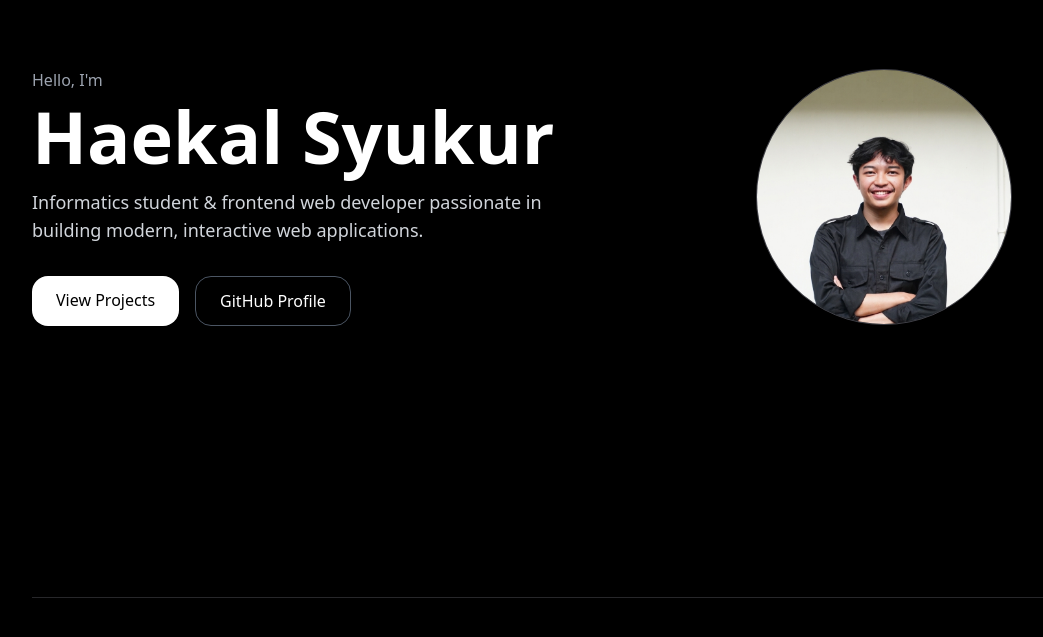
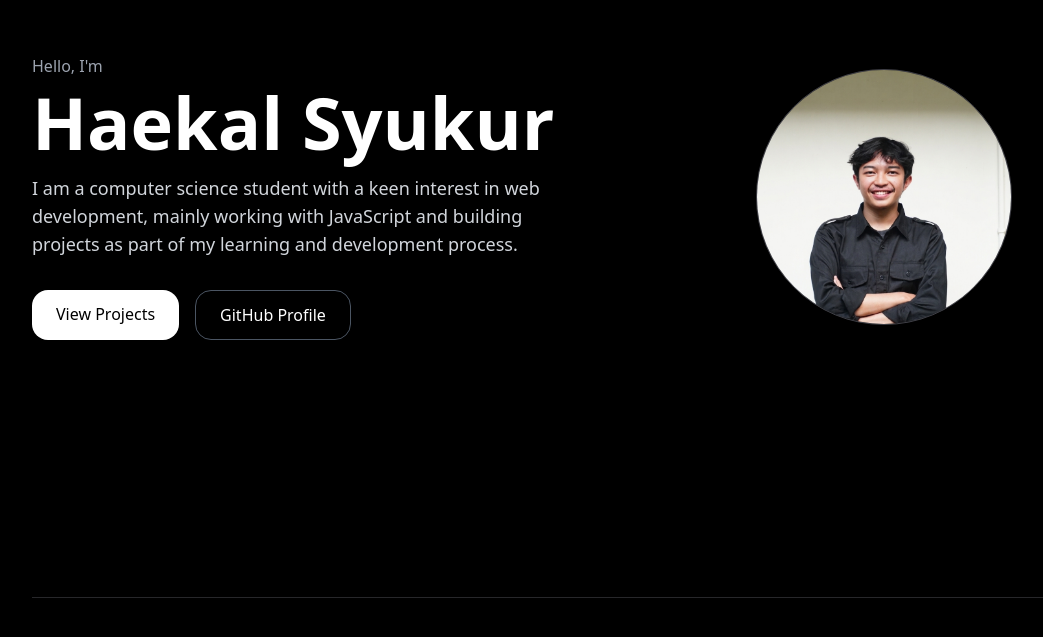
Before and after one commit to Haekalss/kall, a React (Create React App) app: page / in a window 1280 px wide. Shown: the part 203-840 px from the top of the page, without its empty margins (48-1091 px from the left). Built offline with nearby package versions, Linux system fonts and the light colour scheme.

Commit message:
update introduction text in portfolio landing page

```diff
--- a/src/haekalss_portfolio_landingpage.jsx
+++ b/src/haekalss_portfolio_landingpage.jsx
@@ -92,7 +92,7 @@ export default function PortfolioLandingPage() {
           <p className="text-gray-400 mb-2">Hello, I'm</p>
           <h1 className="text-3xl md:text-7xl font-bold mb-4">Haekal Syukur</h1>
           <p className="text-gray-300 text-sm md:text-lg mb-8 max-w-xl">
-            Informatics student & frontend web developer passionate in building modern, interactive web applications.
+            I am a computer science student with a keen interest in web development, mainly working with JavaScript and building projects as part of my learning and development process.
           </p>
           <div className="flex gap-3 md:gap-4 flex-wrap">
             <a href="#projects" onClick={handleViewProjectsClick} className="bg-white text-black px-4 md:px-6 py-2 md:py-3 rounded-2xl font-medium inline-block text-sm md:text-base">View Projects</a>
```
